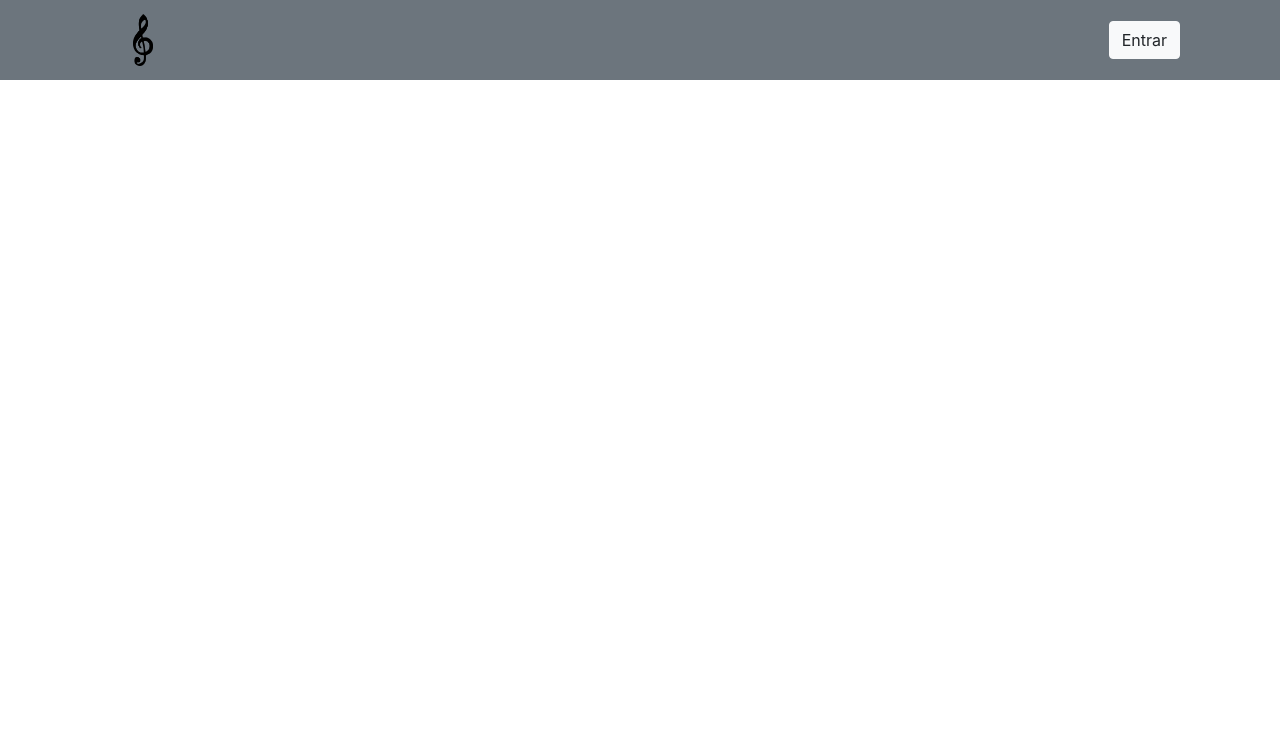
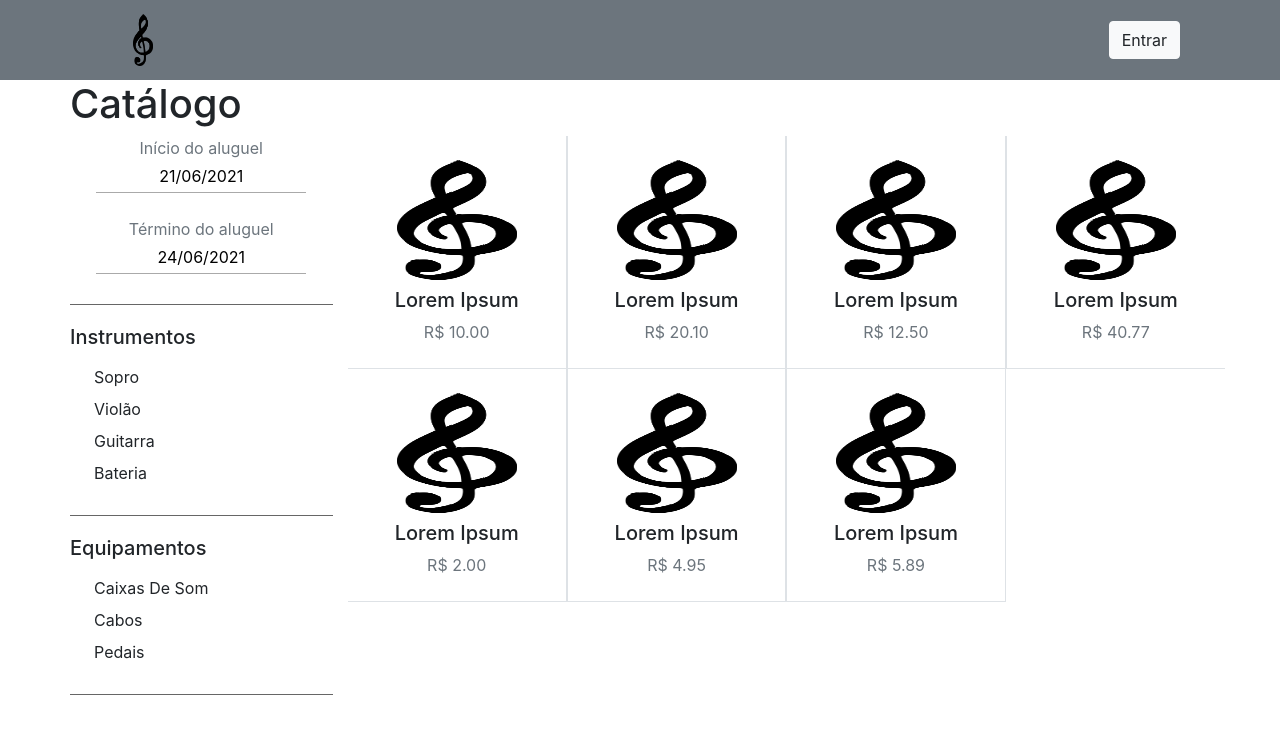
Before and after one commit to JoaoAPS/AlugaInstrumentos, a React (Create React App) app in the folder frontend/: page /catalog in a window 1280 px wide. Shown: the top 734 px of the page. Built offline with nearby package versions, Linux system fonts and the light colour scheme.

Commit message:
Frontend: Monta esqueleto da página de catálogo

```diff
--- a/frontend/src/App.js
+++ b/frontend/src/App.js
@@ -1,13 +1,14 @@
 import { useReducer } from "react"
 import { BrowserRouter, Switch, Route, Redirect } from "react-router-dom"
+// Context
+import UserContext from "./context/UserContext"
+import { userInitialState, userReducer } from "./context/userReducer"
+import Home from "./pages/Home"
 // Components
 import Login from "./pages/Login"
 import Register from "./pages/Register"
 import Header from "./components/Header"
-// Context
-import UserContext from "./context/UserContext"
-import { userInitialState, userReducer } from "./context/userReducer"
-import Home from "./pages/Home"
+import Catalog from "./pages/Catalog"
 
 function App() {
   const [userState, userDispatch] = useReducer(userReducer, userInitialState)
@@ -34,6 +35,10 @@ function App() {
             <Route path="/register">
               <Register />
             </Route>
+
+            <Route path="/catalog">
+              <Catalog />
+            </Route>
           </Route>
         </Switch>
       </BrowserRouter>
--- /dev/null
+++ b/frontend/src/components/CatalogItem.js
@@ -0,0 +1,20 @@
+function CatalogItem({ title, price, image, idx }) {
+  let borderClass = " border border-top-0"
+  if (idx % 3 == 0) borderClass += " border-left-md-0"
+  if (idx % 3 == 2) borderClass += " border-right-md-0"
+  if (idx % 4 == 0) borderClass += " border-left-lg-0"
+  if (idx % 4 == 3) borderClass += " border-right-lg-0"
+
+  return (
+    <article
+      className={"catalog-item py-4 text-center" + borderClass}
+      style={{ cursor: "pointer" }}
+    >
+      <img src={image} alt={title} width="120" height="120" />
+      <h5 className="mt-2">{title}</h5>
+      <span className="text-muted">R$ {price.toFixed(2)}</span>
+    </article>
+  )
+}
+
+export default CatalogItem
--- /dev/null
+++ b/frontend/src/components/CatalogSidebar.js
@@ -0,0 +1,71 @@
+function CatalogSidebar() {
+  const instruments = ["Sopro", "Violão", "Guitarra", "Bateria"]
+  const equipaments = ["Caixas de som", "Cabos", "Pedais"]
+
+  return (
+    <>
+      <CatalogSidebarSection key="dates" className="text-center">
+        <span className="text-muted">Início do aluguel</span>
+        <br />
+        <SidebarDateinput value="21/06/2021" />
+        <br />
+        <br />
+
+        <span className="text-muted">Término do aluguel</span>
+        <SidebarDateinput value="24/06/2021" />
+      </CatalogSidebarSection>
+
+      <CatalogSidebarSection key="instruments">
+        <h5>Instrumentos</h5>
+
+        <ul className="list-unstyled m-0">
+          {instruments.map(instr => (
+            <li key={instr} className="text-capitalize pl-4 pt-2">
+              {instr}
+            </li>
+          ))}
+        </ul>
+      </CatalogSidebarSection>
+
+      <CatalogSidebarSection key="equipaments">
+        <h5>Equipamentos</h5>
+
+        <ul className="list-unstyled m-0">
+          {equipaments.map(equip => (
+            <li key={equip} className="text-capitalize pl-4 pt-2">
+              {equip}
+            </li>
+          ))}
+        </ul>
+      </CatalogSidebarSection>
+    </>
+  )
+}
+
+function CatalogSidebarSection(props) {
+  const styles = {
+    borderBottom: props.hideSeparator ? "none" : "solid 1px #666",
+    paddingBottom: "30px",
+    marginBottom: "20px",
+    ...props.styles,
+  }
+
+  return (
+    <section style={styles} className={props.className}>
+      {props.children}
+    </section>
+  )
+}
+
+function SidebarDateinput({ value }) {
+  return (
+    <input
+      type="text"
+      className="text-center py-1 mx-auto"
+      style={{ border: "none", borderBottom: "solid 1px #aaa", width: "80%" }}
+      value={value}
+    />
+  )
+}
+
+export default CatalogSidebar
--- a/frontend/src/index.css
+++ b/frontend/src/index.css
@@ -23,6 +23,7 @@ html {
 }
 
 
+/* Login */
 #login-container {
   background-image: url("assets/logo_muted.png");
   background-position: center;
@@ -30,6 +31,7 @@ html {
   background-size: auto 80%;
 }
 
+/* Home Page */
 #home-container {
   min-height: 400px;
 }
@@ -55,20 +57,6 @@ html {
   bottom: 50px;
 }
 
-/* #home-logo {
-  position: absolute;
-  top: 0;
-  left: 0;
-  width: 70%;
-  height: 100%;
-  z-index: -5;
-
-  background-image: url("assets/logo_muted.png");
-  background-size: contain;
-  background-repeat: no-repeat;
-  background-position: center;
-} */
-
 #home-logo {
   position: absolute;
   bottom: 0;
@@ -82,3 +70,23 @@ html {
   background-repeat: no-repeat;
   background-position: center;
 }
+
+
+/* Custom bootstrap classes */
+@media (min-width: 768px) and (max-width: 992px) {
+  .border-left-md-0 {
+    border-left: none !important;
+  }
+  .border-right-md-0 {
+    border-right: none !important;
+  }
+}
+
+@media (min-width: 992px) {
+  .border-left-lg-0 {
+    border-left: none !important;
+  }
+  .border-right-lg-0 {
+    border-right: none !important;
+  }
+}
--- a/frontend/src/index.js
+++ b/frontend/src/index.js
@@ -1,9 +1,9 @@
 import React from "react"
 import ReactDOM from "react-dom"
-import "./index.css"
 import App from "./App"
 import reportWebVitals from "./reportWebVitals"
 import "bootstrap/dist/css/bootstrap.min.css"
+import "./index.css"
 
 ReactDOM.render(
   <React.StrictMode>
--- /dev/null
+++ b/frontend/src/pages/Catalog.js
@@ -0,0 +1,37 @@
+import CatalogSidebar from "../components/CatalogSidebar"
+import tmp_fig from "../assets/logo.png"
+import CatalogItem from "../components/CatalogItem"
+
+function Catalog() {
+  const tmp_items = [
+    { id: 0, title: "Lorem Ipsum", image: tmp_fig, price: 10 },
+    { id: 1, title: "Lorem Ipsum", image: tmp_fig, price: 20.1 },
+    { id: 2, title: "Lorem Ipsum", image: tmp_fig, price: 12.5 },
+    { id: 3, title: "Lorem Ipsum", image: tmp_fig, price: 40.77 },
+    { id: 4, title: "Lorem Ipsum", image: tmp_fig, price: 2 },
+    { id: 5, title: "Lorem Ipsum", image: tmp_fig, price: 4.947 },
+    { id: 6, title: "Lorem Ipsum", image: tmp_fig, price: 5.89 },
+  ]
+
+  return (
+    <div className="container-lg px-5 px-lg-0">
+      <h1>Catálogo</h1>
+
+      <div className="row">
+        <div className="col-lg-3 col-md-3">
+          <CatalogSidebar />
+        </div>
+
+        <div className="col">
+          <div className="row row-cols-md-3 row-cols-lg-4">
+            {tmp_items.map((item, idx) => (
+              <CatalogItem key={item.id} {...item} idx={idx} />
+            ))}
+          </div>
+        </div>
+      </div>
+    </div>
+  )
+}
+
+export default Catalog
--- a/frontend/src/pages/Home.js
+++ b/frontend/src/pages/Home.js
@@ -17,7 +17,7 @@ function Home() {
               relacionados para aluguel.
             </p>
             <Link
-              to="#"
+              to="/catalog"
               className="btn btn-outline-success mt-5 py-2 px-3"
               style={{ fontSize: "1.8rem", fontWeight: 600 }}
             >
```
